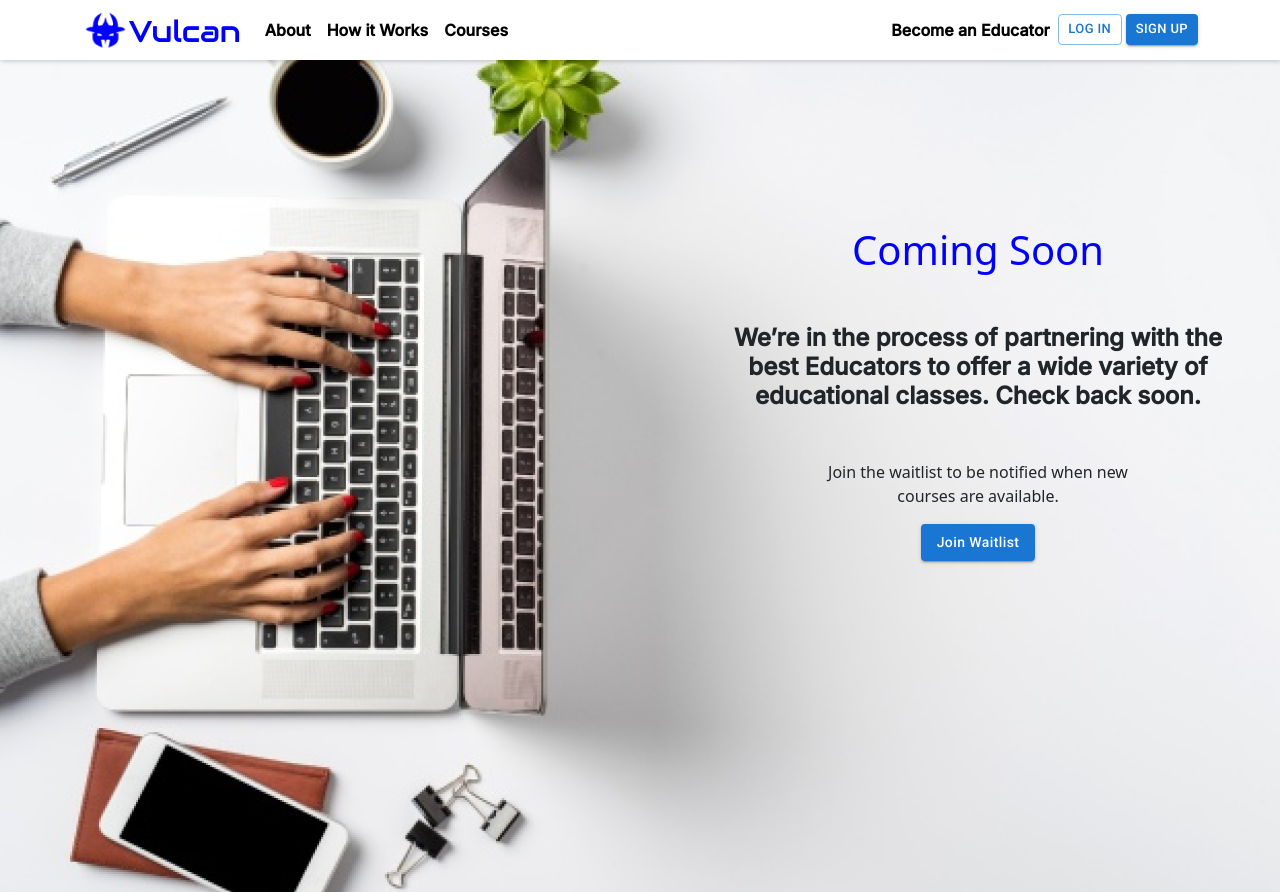
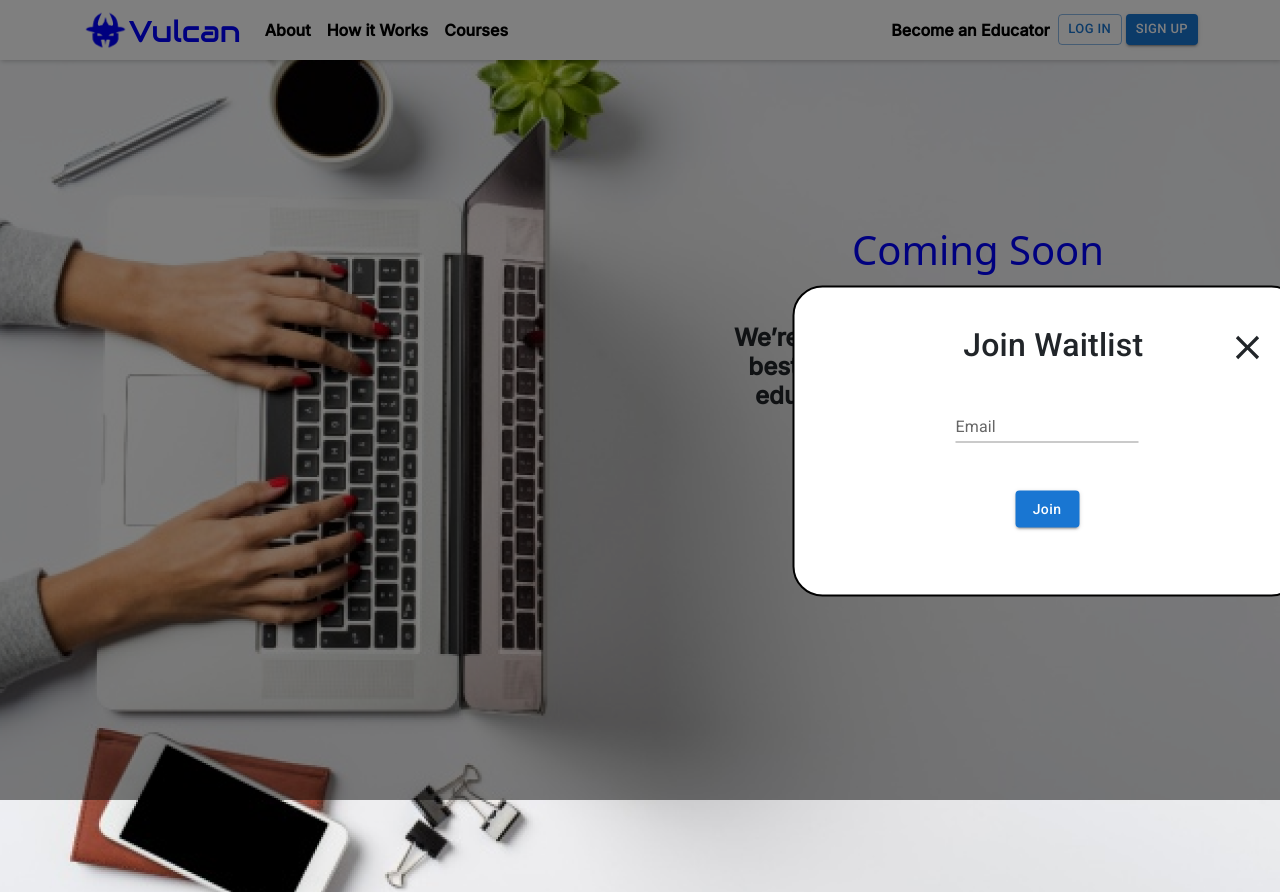
Before and after one commit to saudkhanbpk/Vulcan_web, a React (Create React App) app: page / in a window 1280 px wide. Both pictures are taken after a click on the button "Join Waitlist". Built offline with nearby package versions, Linux system fonts and the light colour scheme.

Commit message:
Courses page

```diff
--- a/src/components/coursesScreen/CourcesScreen.jsx
+++ b/src/components/coursesScreen/CourcesScreen.jsx
@@ -1,9 +1,33 @@
-import React from 'react'
+import React, { useState } from 'react'
 import './CourcesScreen.scss'
 import Button from '@mui/material/Button'
 import { Box } from '@mui/system';
+import { Grid, TextField, Typography } from '@mui/material';
+import Modal from '@mui/material/Modal';
+import CloseIcon from '@mui/icons-material/Close';
+
+const style = {
+    position: 'absolute',
+    top: 321,
+    left: 846,
+    transform: 'translate(-50%, -50%)',
+    width: 509,
+    height: 311,
+    bgcolor: 'primary.paper',
+    border: '2px solid #000',
+    borderRadius: '30px',
+    boxShadow: 24,
+    p: 4,
+};
+
 
 const CourcesScreen = () => {
+    const [open, setOpen] = useState(false);
+    const handleOpen = () => setOpen(true);
+    const handleClose = () => setOpen(false);
+
+
+
     return (
         <div className='container-fluid'>
             <div className="row">
@@ -13,10 +37,48 @@ const CourcesScreen = () => {
                         <h4>We’re in the process of partnering with the <br /> best Educators to offer a wide variety of <br /> educational classes. Check back soon.</h4>
                         <p>Join the waitlist to be notified when new <br /> courses are available.</p>
                         <Box display="flex" justifyContent="center">
-                            <Button variant="contained" style={{ textTransform: 'capitalize', }}>
+                            <Button onClick={handleOpen} variant="contained" style={{ textTransform: 'capitalize', }}>
                                 Join Waitlist
                             </Button>
                         </Box>
+                        <div className="modal">
+                            <Modal
+                                justifyContent="center"
+                                keepMounted
+                                open={open}
+                                onClose={handleClose}
+                                aria-labelledby="keep-mounted-modal-title"
+                                aria-describedby="keep-mounted-modal-description"
+                            >
+                                <Box sx={style} className="">
+                                    <Grid className='  modal-heading' container spacing={2}>
+                                        <Grid item xs={8} md={10}>
+                                            <Typography className='font-weight-bold ps-5 pe-5' display="flex" justifyContent="center" id="keep-mounted-modal-title" variant="h6" component="h2">
+                                                Join Waitlist
+                                            </Typography>
+                                        </Grid>
+                                        <Grid item xs={8} md={2} className='pt-4'>
+                                            <CloseIcon className='cursor-pointer' onClick={handleClose} color='#212121' />
+                                        </Grid>
+
+                                    </Grid>
+
+
+                                    <Box className='d-flex  flex-column align-items-center justify-content-center'
+                                        component="form"
+
+                                        noValidate
+                                        autoComplete="off"
+                                    >
+                                        <TextField className='m-4' display="flex" justifyContent="center" id="standard-basic" label="Email" variant="standard" />
+                                        <Button className='btn-width m-4' variant="contained" style={{ textTransform: 'capitalize', }}>
+                                            Join
+                                        </Button>
+                                    </Box>
+                                </Box>
+
+                            </Modal>
+                        </div>
                     </div>
                 </div>
             </div>
--- a/src/components/coursesScreen/CourcesScreen.scss
+++ b/src/components/coursesScreen/CourcesScreen.scss
@@ -32,3 +32,42 @@
 
     text-align: center;
  }
+ .css-1jwukhy{
+    background: white;
+    top: 441px  !important;
+    left: 1047px !important;
+ }
+
+ .css-mhc70k-MuiGrid-root>.MuiGrid-item{
+   display: flex;
+   justify-content: end;
+ }
+
+ .btn-width{
+   width: 20px;
+ }
+ .modal-header{
+   display: flex;
+   justify-content: center;
+   align-items: center;
+
+ }
+ .modal-header-text{
+   display: flex;
+   justify-content: center;
+   align-items: center;
+}
+.modal-header-icon-div{
+   display: flex;
+   align-items: center;
+   justify-content: end;
+}
+.css-i4bv87-MuiSvgIcon-root{
+   cursor: pointer !important;
+   height: 2.5rem !important;
+   width: 2.5rem !important;
+
+}
+.css-zi4qmi-MuiTypography-root{
+   font-size: 2rem !important;
+}
```
